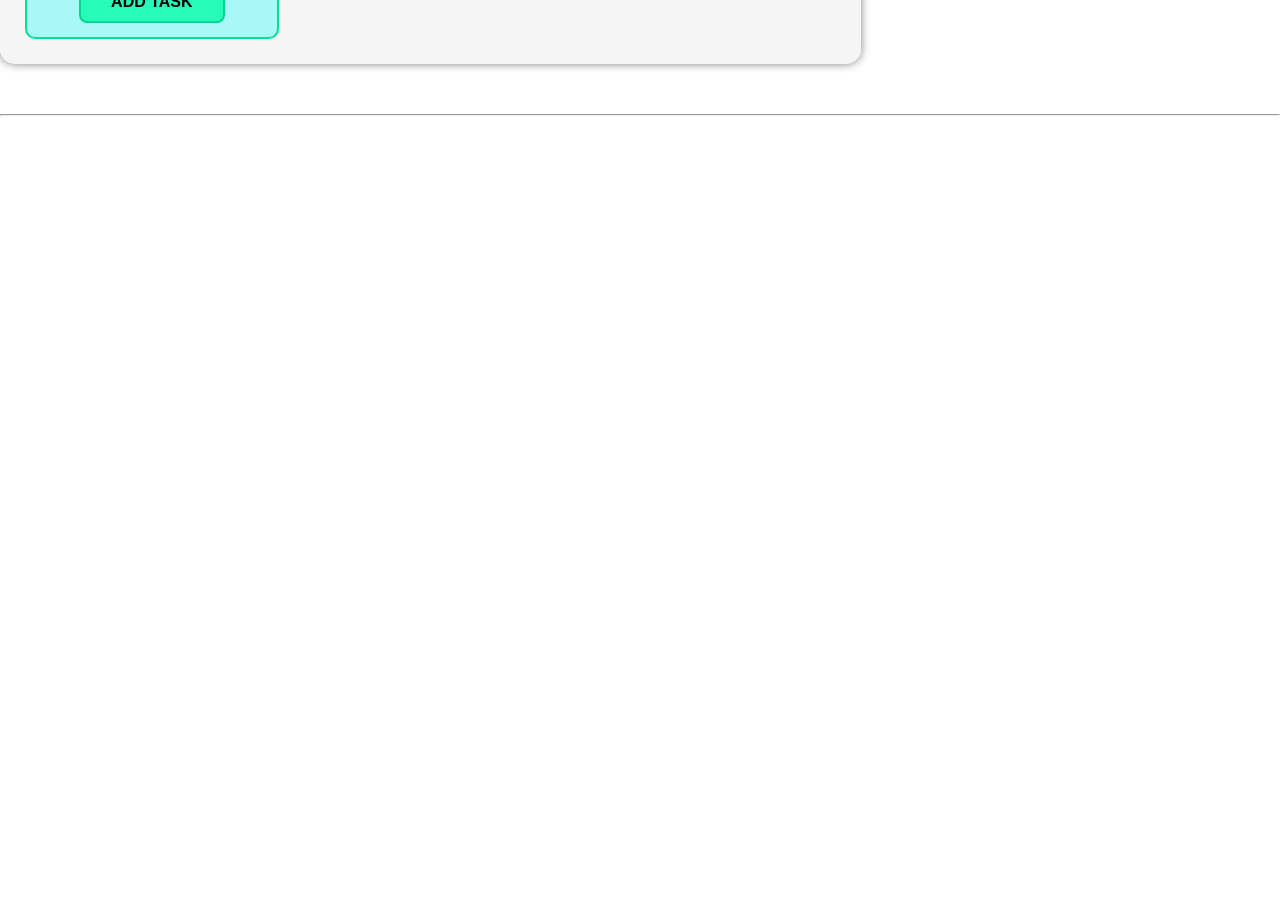
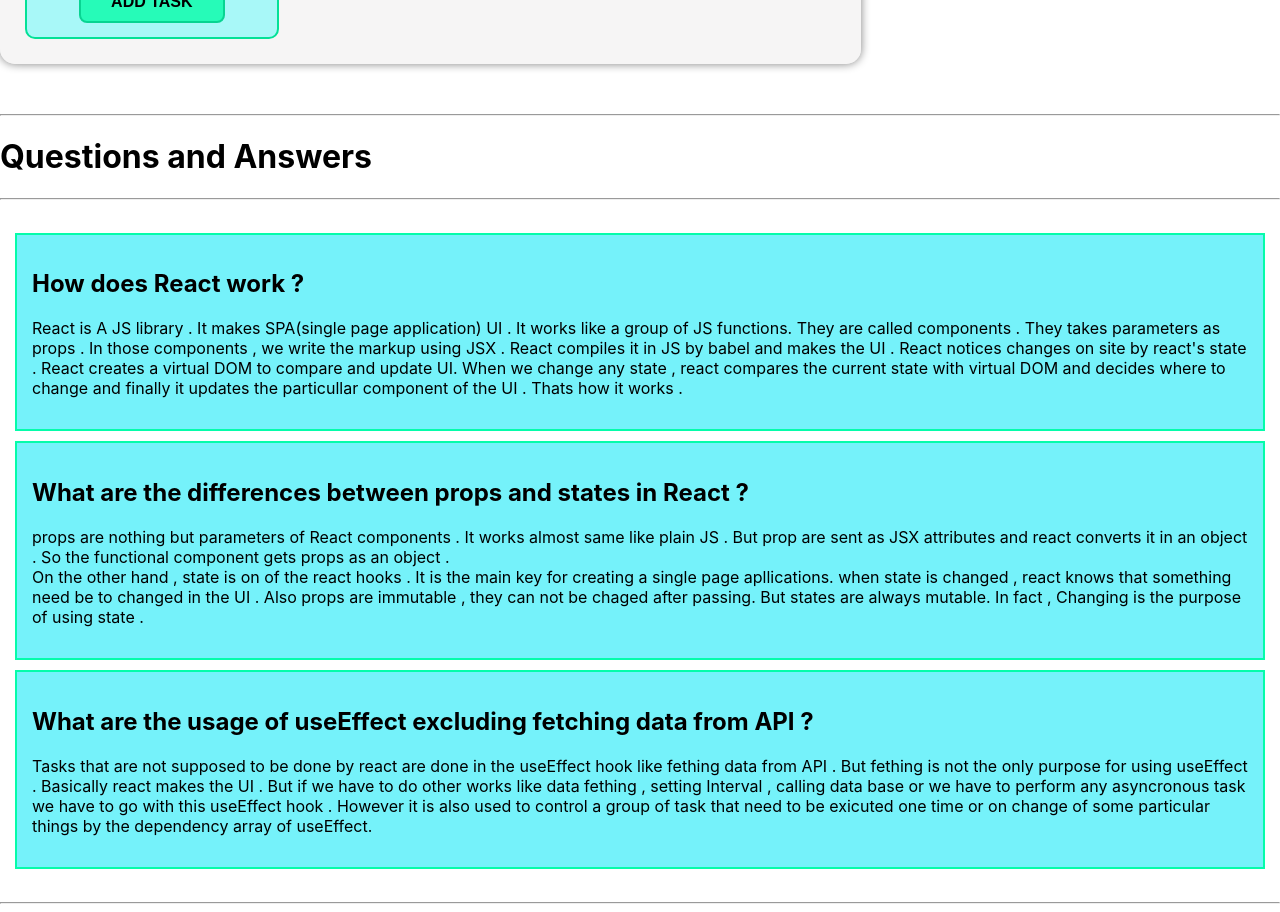
Before and after one commit to likhonalmamun/daily-code, a React (Create React App) app: page / in a window 1280 px wide. Shown: the part 1640-2552 px from the top of the page. Before the commit the page ends 1764 px from the top, so only its background shows below. Built offline with nearby package versions, Linux system fonts and the light colour scheme.

Commit message:
added questions and answers

```diff
--- a/src/App.js
+++ b/src/App.js
@@ -2,12 +2,18 @@ import "./App.css";
 import Container from "./Components/Container/Container";
 
 import Header from "./Components/Header/Header";
+import Questions from "./Components/Questions/Questions";
 
 function App() {
   return  <div className="App">
     <Header></Header>
     <Container></Container>
     <hr/>
+   <h1> Questions and Answers</h1>
+   <hr/>
+    <Questions></Questions>
+    <hr/>
+
   </div>
 }
 
--- a/src/Components/Questions/Questions.css
+++ b/src/Components/Questions/Questions.css
@@ -0,0 +1,10 @@
+.question {
+  padding: 15px;
+  border: 2px solid rgb(5, 252, 170);
+  background-color: rgb(117, 242, 250);
+  margin: 10px auto;
+}
+.all-q{
+  gap: 25px;
+  padding: 15px;
+}
--- a/src/Components/Questions/Questions.js
+++ b/src/Components/Questions/Questions.js
@@ -1,20 +1,53 @@
 import React from "react";
 import "../Questions/Questions.css";
 const Questions = () => {
-  return <div className="all-q">
+  return (
+    <div className="all-q">
       <div className="question">
-<h2></h2>
-<p></p>
+        <h2>How does React work ?</h2>
+        <p>
+          React is A JS library . It makes SPA(single page application) UI . It
+          works like a group of JS functions. They are called components . They
+          takes parameters as props . In those components , we write the markup
+          using JSX . React compiles it in JS by babel and makes the UI . React
+          notices changes on site by react's state . React creates a virtual DOM
+          to compare and update UI. When we change any state , react compares
+          the current state with virtual DOM and decides where to change and
+          finally it updates the particullar component of the UI . Thats how it
+          works .
+        </p>
       </div>
       <div className="question">
-<h2></h2>
-<p></p>
+        <h2>What are the differences between props and states in React ?</h2>
+        <p>
+          props are nothing but parameters of React components . It works almost
+          same like plain JS . But prop are sent as JSX attributes and react
+          converts it in an object . So the functional component gets props as
+          an object . <br />
+          On the other hand , state is on of the react hooks . It is the main
+          key for creating a single page apllications. when state is changed ,
+          react knows that something need be to changed in the UI . Also props
+          are immutable , they can not be chaged after passing. But states are
+          always mutable. In fact , Changing is the purpose of using state .
+        </p>
       </div>
       <div className="question">
-<h2></h2>
-<p></p>
+        <h2>
+          What are the usage of useEffect excluding fetching data from API ?
+        </h2>
+        <p>
+          Tasks that are not supposed to be done by react are done in the
+          useEffect hook like fething data from API . But fething is not the
+          only purpose for using useEffect . Basically react makes the UI . But
+          if we have to do other works like data fething , setting Interval ,
+          calling data base or we have to perform any asyncronous task we have
+          to go with this useEffect hook . However it is also used to control a
+          group of task that need to be exicuted one time or on change of some
+          particular things by the dependency array of useEffect.
+        </p>
       </div>
-  </div>;
+    </div>
+  );
 };
 
 export default Questions;
```
Lines whose indentation alone changed are shown as unchanged.
